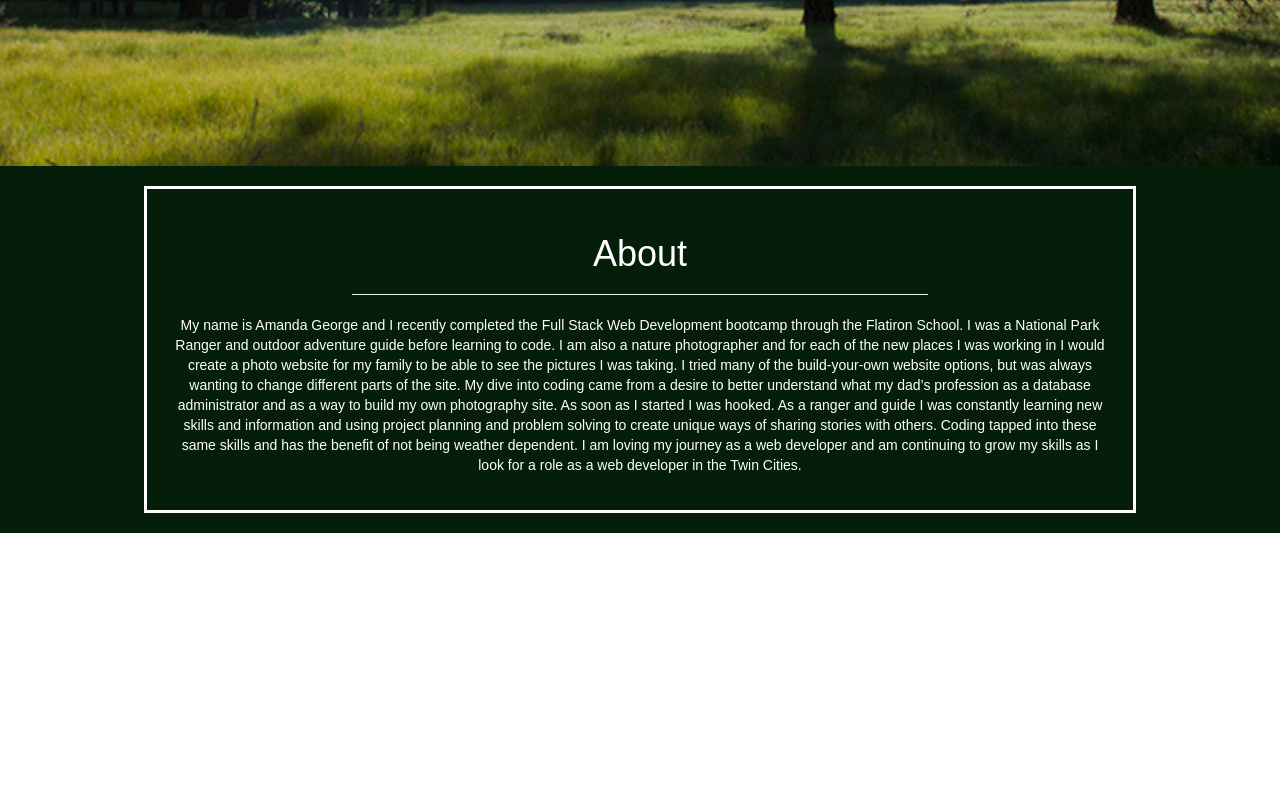
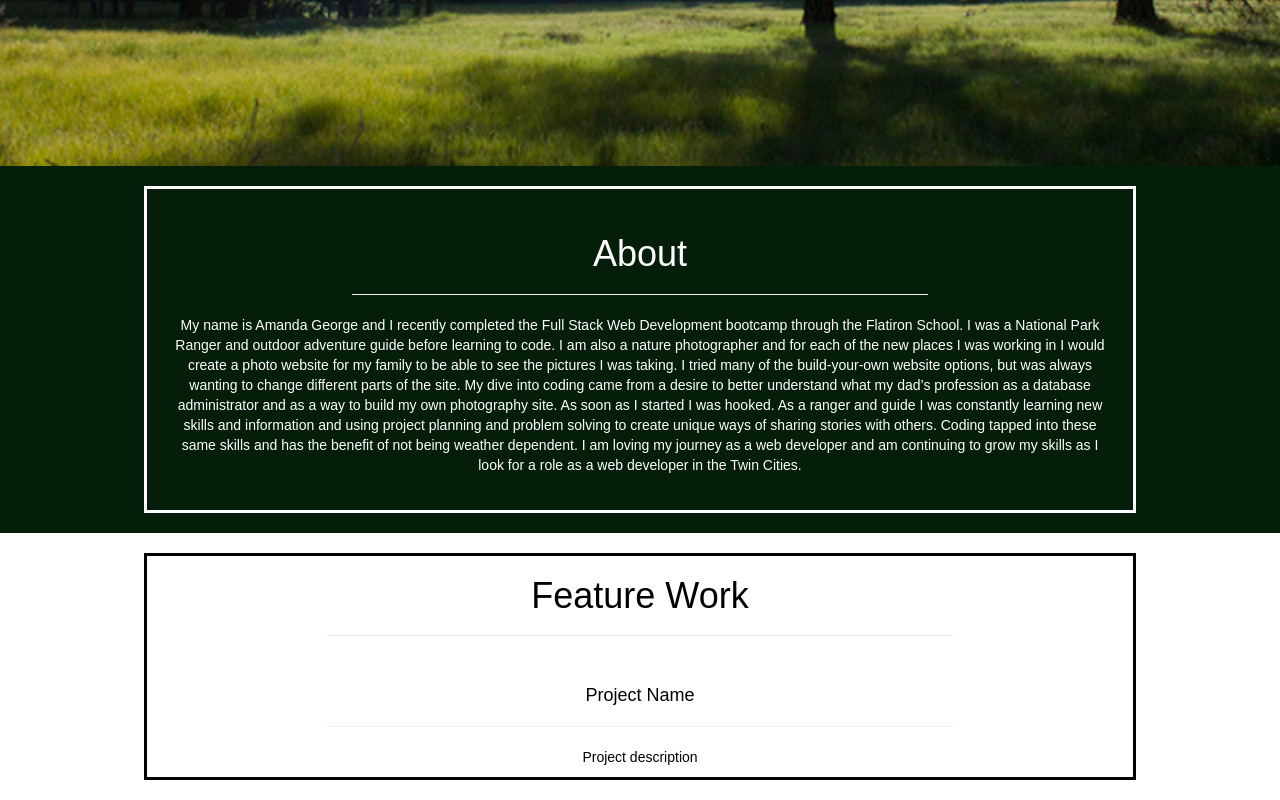
Before and after one commit to ageorge0160/portfolio, a React (Create React App) app: page / in a window 1280 px wide. Shown: the part 934-1734 px from the top of the page. Before the commit the page ends 1467 px from the top, so only its background shows below. Built offline with nearby package versions, Linux system fonts and the light colour scheme.

Commit message:
add featured project container

```diff
--- a/src/App.css
+++ b/src/App.css
@@ -73,3 +73,15 @@
   padding: 20px;
   background-color: #041e0a;
 }
+
+#feature-box {
+  padding: 20px;
+}
+
+#feature-container {
+  width: 80%;
+  margin: auto;
+  border: solid;
+  border-color: black;
+  color: black;
+}
--- a/src/App.js
+++ b/src/App.js
@@ -2,7 +2,8 @@ import React, { Component } from 'react';
 import './App.css';
 import Navbar from './containers/navbar';
 import About from './containers/about';
-import Background from './containers/background'
+import Background from './containers/background';
+import FeatureWork from './containers/featurework';
 
 class App extends Component {
   render() {
@@ -11,6 +12,7 @@ class App extends Component {
         <Navbar />
         <Background />
         <About />
+        <FeatureWork />
       </div>
     );
   }
--- /dev/null
+++ b/src/containers/featurework.js
@@ -0,0 +1,21 @@
+import React from 'react';
+
+const FeatureWork = () =>
+  <div id='feature-box'>
+    <div id='feature-container'>
+      <h1>Feature Work</h1>
+      <hr className='small-hr' />
+      <div className='project'>
+        <div className='project-image'>
+          <img />
+        </div>
+        <div className='project-description'>
+          <h4>Project Name</h4>
+          <hr className='small-hr' />
+          <p>Project description</p>
+        </div>
+      </div>
+    </div>
+  </div>
+
+export default FeatureWork;
```
